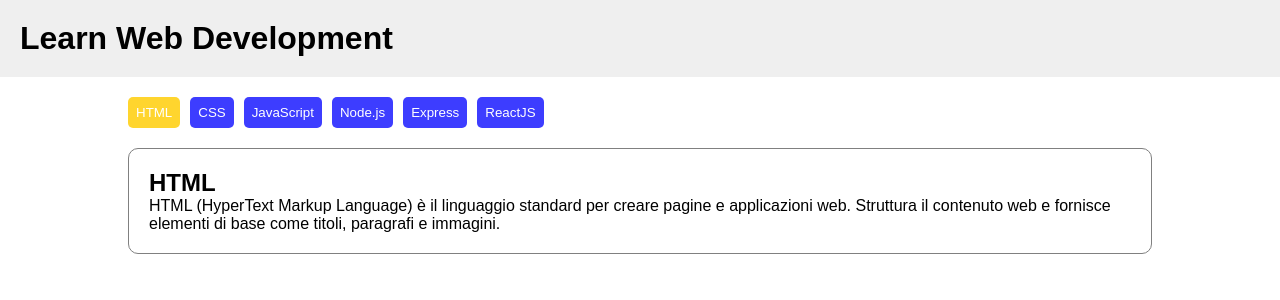
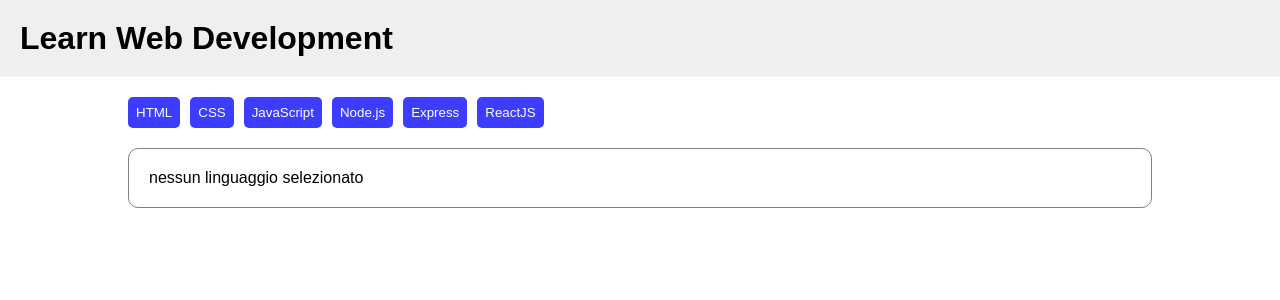
Before and after one commit to giuseppe-lisi/react-use-state, a React (Vite) app: page / in a window 1280 px wide. Shown: the top 300 px of the page. Built offline with nearby package versions, Linux system fonts and the light colour scheme.

Commit message:
migliorato codice che fornisce alla card cosa stampare

```diff
--- a/src/App.jsx
+++ b/src/App.jsx
@@ -4,7 +4,7 @@
 import Button from "./Button";
 
 function App() {
-    const [selectedButton, setSelectedButton] = useState(0);
+    const [selectedButton, setSelectedButton] = useState(null);
 
     return (
         <>
@@ -19,8 +19,8 @@
             </ul>
 
             <Card
-                title={languages[selectedButton].title}
-                desc={languages[selectedButton].description}
+                title={selectedButton != null ? languages[selectedButton].title : ""}
+                desc={selectedButton != null ? languages[selectedButton].description : "nessun linguaggio selezionato"}
             />
         </>
     );
```
